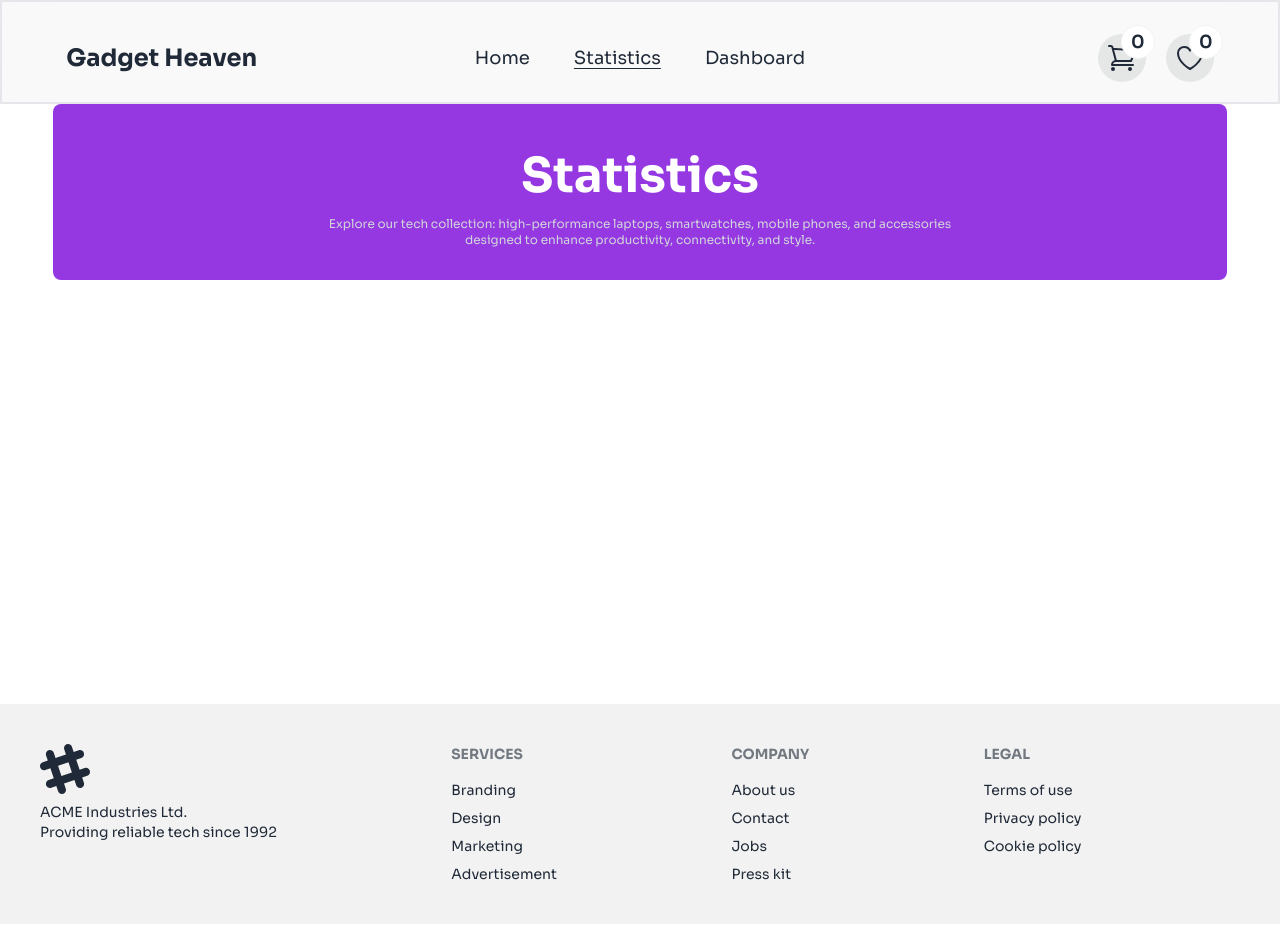
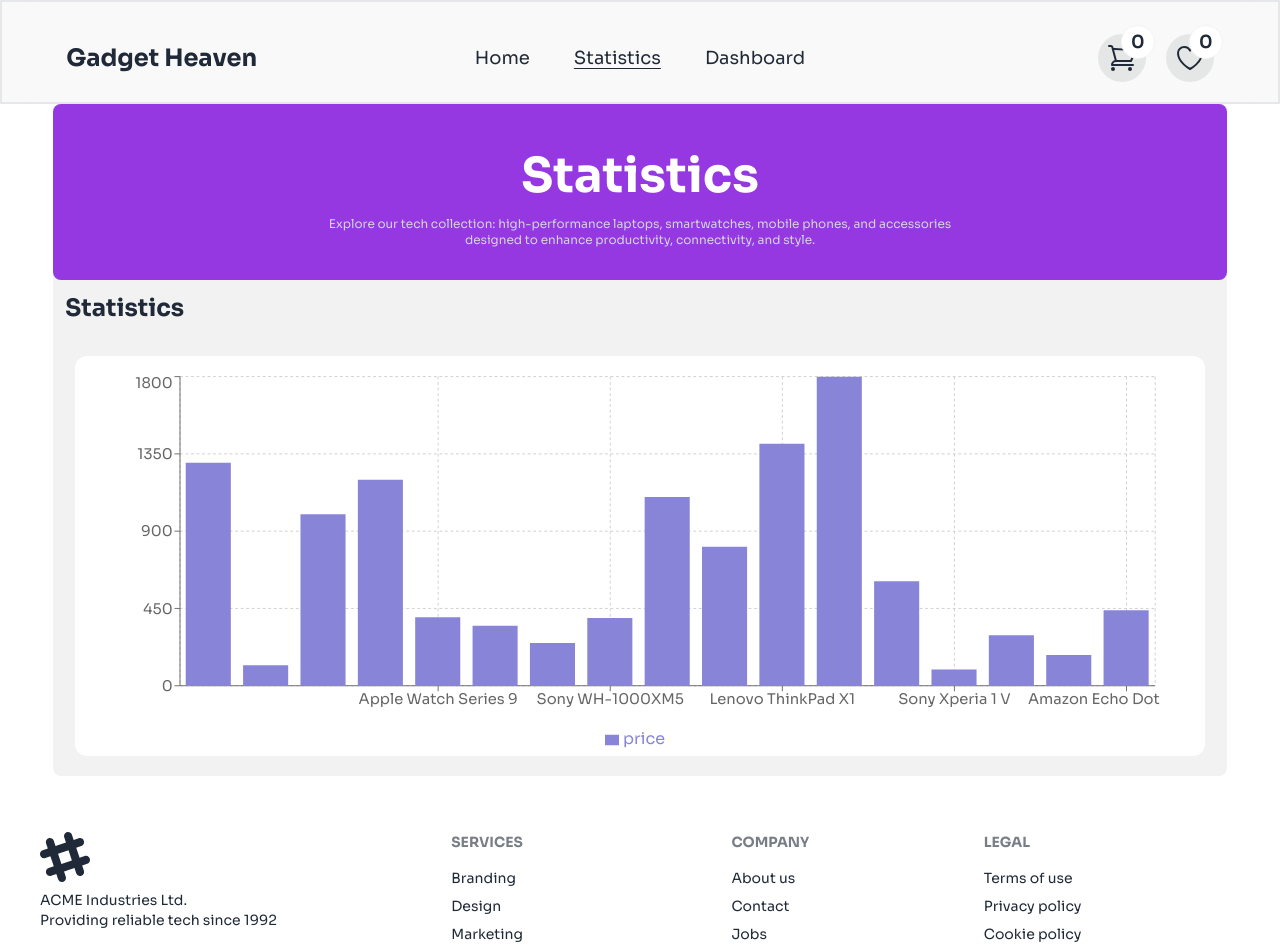
Before and after one commit to programming-hero-web-course-4/b10a8-gadget-heaven-shafiqbd1st, a React (Vite) app: page /statistics in a window 1280 px wide. Shown: the top 952 px of the page. Before the commit the page ends 924 px from the top, so only its background shows below. Built offline with nearby package versions, Linux system fonts and the light colour scheme.

Commit message:
complete Statistics part

```diff
--- a/package.json
+++ b/package.json
@@ -18,6 +18,7 @@
     "react-icons": "^5.3.0",
     "react-router-dom": "^6.27.0",
     "react-toastify": "^10.0.6",
+    "recharts": "^2.13.3",
     "sort-by": "^1.2.0"
   },
   "devDependencies": {
--- a/src/components/Footer/Footer.jsx
+++ b/src/components/Footer/Footer.jsx
@@ -6,7 +6,7 @@
     const val = location.pathname.slice(1, 8);
     return (
         <div className={val == 'product' ? 'mt-80' : ''}>
-            <footer className="footer bg-base-200 text-base-content p-10">
+            <footer className="footer bg-white text-base-content p-10">
                 <aside>
                     <svg
                         width="50"
--- a/src/components/Statistics/Statistics.jsx
+++ b/src/components/Statistics/Statistics.jsx
@@ -1,16 +1,66 @@
-import React from 'react'
+import React, { useContext } from 'react'
 import PropTypes from 'prop-types'
+import { Bar, BarChart, CartesianGrid, Legend, Tooltip, XAxis, YAxis } from 'recharts'
+import { MainContext } from '../MainProvider/MainProvider'
+const Statistics = props => {
+    const { data } = useContext(MainContext);
+    // const data = [
+    //     {
+    //         "name": "Page A",
+    //         "uv": 4000,
+    //         "pv": 2400
+    //     },
+    //     {
+    //         "name": "Page B",
+    //         "uv": 3000,
+    //         "pv": 1398
+    //     },
+    //     {
+    //         "name": "Page C",
+    //         "uv": 2000,
+    //         "pv": 9800
+    //     },
+    //     {
+    //         "name": "Page D",
+    //         "uv": 2780,
+    //         "pv": 3908
+    //     },
+    //     {
+    //         "name": "Page E",
+    //         "uv": 1890,
+    //         "pv": 4800
+    //     },
+    //     {
+    //         "name": "Page F",
+    //         "uv": 2390,
+    //         "pv": 3800
+    //     },
+    //     {
+    //         "name": "Page G",
+    //         "uv": 3490,
+    //         "pv": 4300
+    //     }
+    // ]
 
-const Statistics = props => {
     return (
-        <div className='w-11/12 mx-auto mb-20'>
+        <div className='w-11/12 mx-auto mb-4  bg-base-200 rounded-lg'>
 
             <div className=' bg-[#9538E2] rounded-lg flex flex-col justify-center items-center px-1 pt-3 pb-5 lg:px-20 lg:pt-12 lg:pb-8 text-center space-y-2 lg:space-y-4 '>
                 <h1 className='text-lg lg:text-4xl xl:text-5xl font-bold text-white'>Statistics</h1>
                 <p className='text-gray-300 text-xs lg:text-md w-8/12'>Explore our tech collection: high-performance laptops, smartwatches, mobile phones, and accessories designed to enhance productivity, connectivity, and style.</p>
             </div>
 
-
+            <h1 className='text-2xl font-bold p-3'>Statistics</h1>
+            <div className=' flex justify-center items-center py-5'>
+                <BarChart width={1130} height={400} data={data} className='bg-white p-4 rounded-xl'>
+                    <CartesianGrid strokeDasharray="3 3" />
+                    <XAxis dataKey="product_title" />
+                    <YAxis dataKey="price" />
+                    <Tooltip />
+                    <Legend />
+                    <Bar dataKey="price" fill="#8884d8" />
+                </BarChart>
+            </div>
         </div>
     )
 }
```
Also changed, not shown: 1 other file (tests, documents, lock files or other folders).
